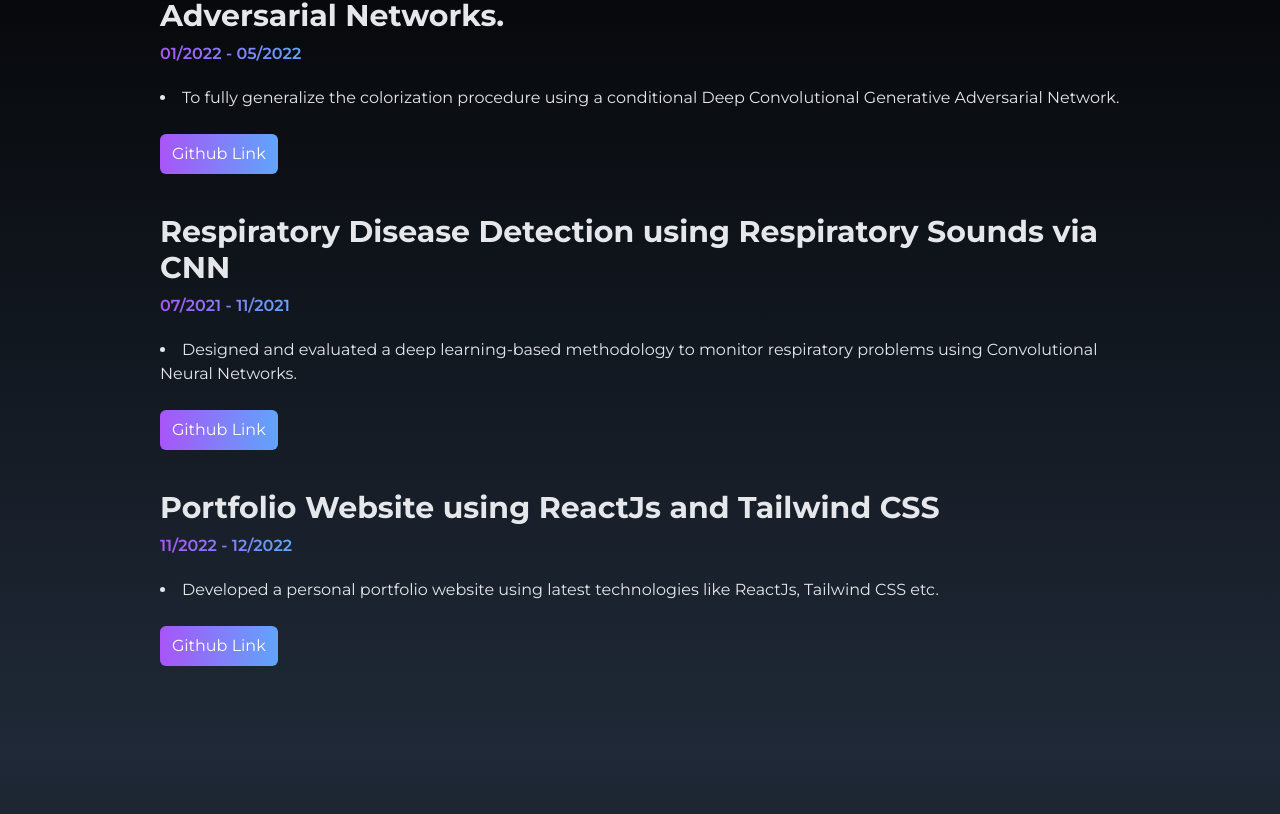
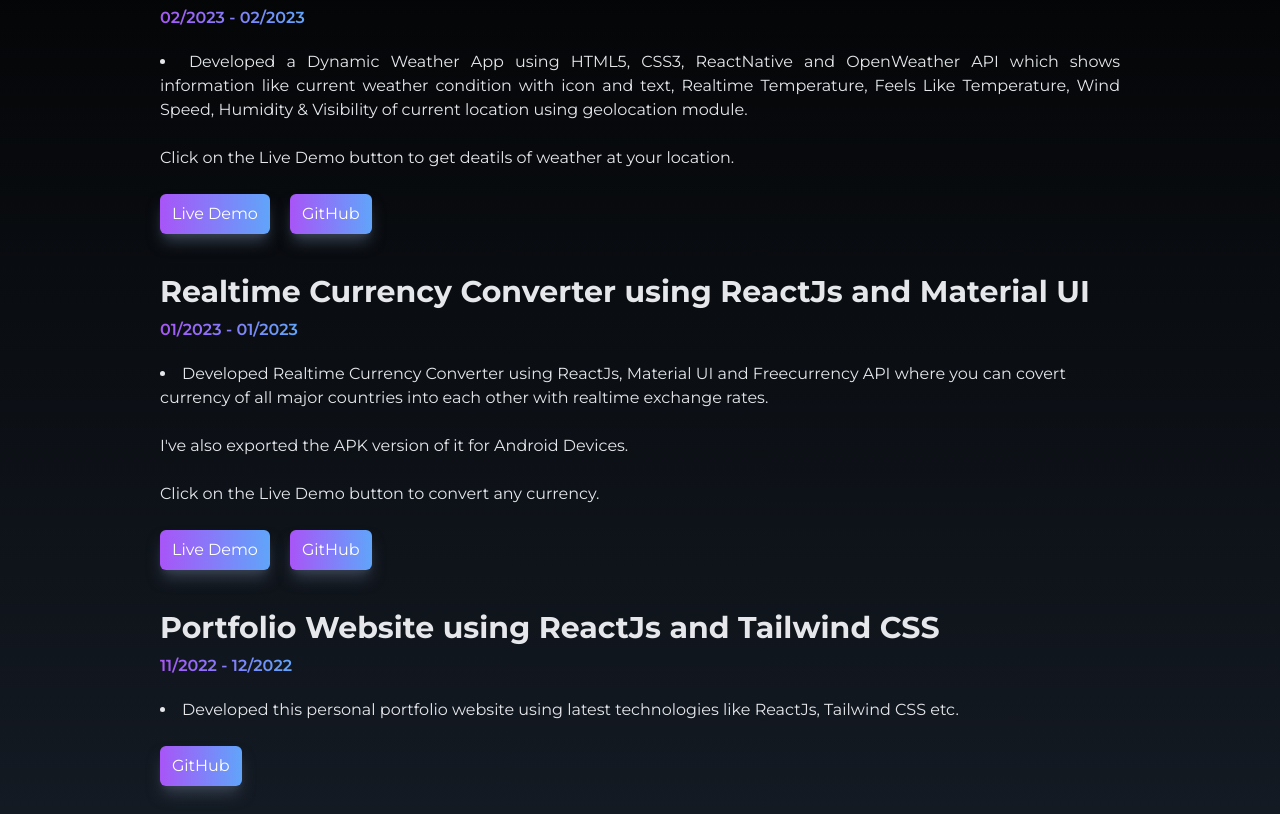
Before and after one commit to akshat26akd/Portfolio-Using-React-Tailwind, a React (Vite) app: page / in a window 1280 px wide. Shown: the part 3966-4780 px from the top of the page. Built offline with nearby package versions, Linux system fonts and the light colour scheme.

Commit message:
Updated Projects Section

```diff
--- a/src/pages/Projects.jsx
+++ b/src/pages/Projects.jsx
@@ -12,6 +12,123 @@ const Projects = () => {
             Projects
           </h1>
 
+          {/*Weather App*/}
+
+          <div>
+            <h2 className="pt-10 text-xl md:text-3xl font-bold">
+              Dynamic Weather App using ReactNative
+            </h2>
+
+            <div className="flex flex-col justify-between items-baseline">
+              <h3 className="pt-2 pb-5 font-semibold text-transparent bg-clip-text bg-gradient-to-r from-purple-500 to-blue-400">
+                02/2023 - 02/2023
+              </h3>
+
+              <li className="text-sm md:text-base text-justify">
+                Developed a Dynamic Weather App using HTML5, CSS3, ReactNative
+                and OpenWeather API which shows information like current weather
+                condition with icon and text, Realtime Temperature, Feels Like
+                Temperature, Wind Speed, Humidity & Visibility of current
+                location using geolocation module.
+                <br />
+                <br />
+                Click on the Live Demo button to get deatils of weather at your
+                location.
+              </li>
+              <br />
+              <div className="flex flex-row gap-5 ">
+                <a
+                  className="group text-white w-fit px-3 py-2 flex items-center rounded-md bg-gradient-to-r from-purple-500 to-blue-400 cursor-pointershadow-gray-700 shadow-gray-700 shadow-lg duration-300 hover:scale-105"
+                  href={"https://weather-app-akshat.netlify.app/"}
+                  target="_blank"
+                >
+                  Live Demo
+                </a>
+                <a
+                  className="duration-300 hover:scale-105 group text-white w-fit px-3 py-2 flex items-center rounded-md bg-gradient-to-r from-purple-500 to-blue-400 cursor-pointer shadow-gray-700 shadow-lg"
+                  href={"https://github.com/akshat26akd/Weather-App"}
+                  target="_blank"
+                >
+                  GitHub
+                </a>
+              </div>
+            </div>
+          </div>
+
+          {/*Currency Converter*/}
+
+          <div>
+            <h2 className="pt-10 text-xl md:text-3xl font-bold">
+              Realtime Currency Converter using ReactJs and Material UI
+            </h2>
+
+            <div className="flex flex-col justify-between items-baseline">
+              <h3 className="pt-2 pb-5 font-semibold text-transparent bg-clip-text bg-gradient-to-r from-purple-500 to-blue-400">
+                01/2023 - 01/2023
+              </h3>
+
+              <li className="text-sm md:text-base">
+                Developed Realtime Currency Converter using ReactJs, Material UI
+                and Freecurrency API where you can covert currency of all major
+                countries into each other with realtime exchange rates.
+                <br />
+                <br />
+                I've also exported the APK version of it for Android Devices.
+                <br />
+                <br />
+                Click on the Live Demo button to convert any currency.
+              </li>
+              <br />
+              <div className="flex flex-row gap-5 ">
+                <a
+                  className="duration-300 hover:scale-105 group text-white w-fit px-3 py-2 flex items-center rounded-md bg-gradient-to-r from-purple-500 to-blue-400 cursor-pointer shadow-gray-700 shadow-lg"
+                  href={"https://currency-converter-realtime.netlify.app/"}
+                  target="_blank"
+                >
+                  Live Demo
+                </a>
+                <a
+                  className="duration-300 hover:scale-105 group text-white w-fit px-3 py-2 flex items-center rounded-md bg-gradient-to-r from-purple-500 to-blue-400 cursor-pointer shadow-gray-700 shadow-lg"
+                  href={
+                    "https://github.com/akshat26akd/Realtime-Currency-Converter"
+                  }
+                  target="_blank"
+                >
+                  GitHub
+                </a>
+              </div>
+            </div>
+          </div>
+
+          {/*Portfolio Website*/}
+
+          <div>
+            <h2 className="pt-10 text-xl md:text-3xl font-bold">
+              Portfolio Website using ReactJs and Tailwind CSS
+            </h2>
+
+            <div className="flex flex-col justify-between items-baseline">
+              <h3 className="pt-2 pb-5 font-semibold text-transparent bg-clip-text bg-gradient-to-r from-purple-500 to-blue-400">
+                11/2022 - 12/2022
+              </h3>
+
+              <li className="text-sm md:text-base">
+                Developed this personal portfolio website using latest
+                technologies like ReactJs, Tailwind CSS etc.
+              </li>
+              <br />
+              <a
+                className="duration-300 hover:scale-105 group text-white w-fit px-3 py-2 flex items-center rounded-md bg-gradient-to-r from-purple-500 to-blue-400 cursor-pointer shadow-gray-700 shadow-lg"
+                href={
+                  "https://github.com/akshat26akd/Portfolio-Using-React-Tailwind"
+                }
+                target="_blank"
+              >
+                GitHub
+              </a>
+            </div>
+          </div>
+
           {/*Image Colorization*/}
 
           <div>
@@ -21,7 +138,7 @@ const Projects = () => {
             </h2>
 
             <div className="flex flex-col justify-between items-baseline">
-              <h3 className="pt-2 pb-5 font-semibold text-transparent bg-clip-text bg-gradient-to-r from-purple-500 to-blue-400">
+              <h3 className="pt-2 pb-5 font-semibold text-transparent bg-clip-text bg-gradient-to-r from-purple-500 to-blue-400 ">
                 01/2022 - 05/2022
               </h3>
 
@@ -31,13 +148,13 @@ const Projects = () => {
               </li>
               <br />
               <a
-                className="duration-300 hover:scale-105 group text-white w-fit px-3 py-2 flex items-center rounded-md bg-gradient-to-r from-purple-500 to-blue-400 cursor-pointer"
+                className="duration-300 hover:scale-105 group text-white w-fit px-3 py-2 flex items-center rounded-md bg-gradient-to-r from-purple-500 to-blue-400 cursor-pointer shadow-gray-700 shadow-lg"
                 href={
                   "https://github.com/akshat26akd/Image-Colorization-Using-GANs"
                 }
                 target="_blank"
               >
-                Github Link
+                GitHub
               </a>
             </div>
           </div>
@@ -61,42 +178,13 @@ const Projects = () => {
               </li>
               <br />
               <a
-                className="duration-300 hover:scale-105 group text-white w-fit px-3 py-2 flex items-center rounded-md bg-gradient-to-r from-purple-500 to-blue-400 cursor-pointer"
+                className="duration-300 hover:scale-105 group text-white w-fit px-3 py-2 flex items-center rounded-md bg-gradient-to-r from-purple-500 to-blue-400 cursor-pointer shadow-gray-700 shadow-lg"
                 href={
                   "https://github.com/akshat26akd/Respiratory-Disease-Detection"
                 }
                 target="_blank"
               >
-                Github Link
-              </a>
-            </div>
-          </div>
-
-          {/*Portfolio*/}
-
-          <div>
-            <h2 className="pt-10 text-xl md:text-3xl font-bold">
-              Portfolio Website using ReactJs and Tailwind CSS
-            </h2>
-
-            <div className="flex flex-col justify-between items-baseline">
-              <h3 className="pt-2 pb-5 font-semibold text-transparent bg-clip-text bg-gradient-to-r from-purple-500 to-blue-400">
-                11/2022 - 12/2022
-              </h3>
-
-              <li className="text-sm md:text-base">
-                Developed a personal portfolio website using latest technologies
-                like ReactJs, Tailwind CSS etc.
-              </li>
-              <br />
-              <a
-                className="duration-300 hover:scale-105 group text-white w-fit px-3 py-2 flex items-center rounded-md bg-gradient-to-r from-purple-500 to-blue-400 cursor-pointer"
-                href={
-                  "https://github.com/akshat26akd/Portfolio-Using-React-Tailwind"
-                }
-                target="_blank"
-              >
-                Github Link
+                GitHub
               </a>
             </div>
           </div>
```
